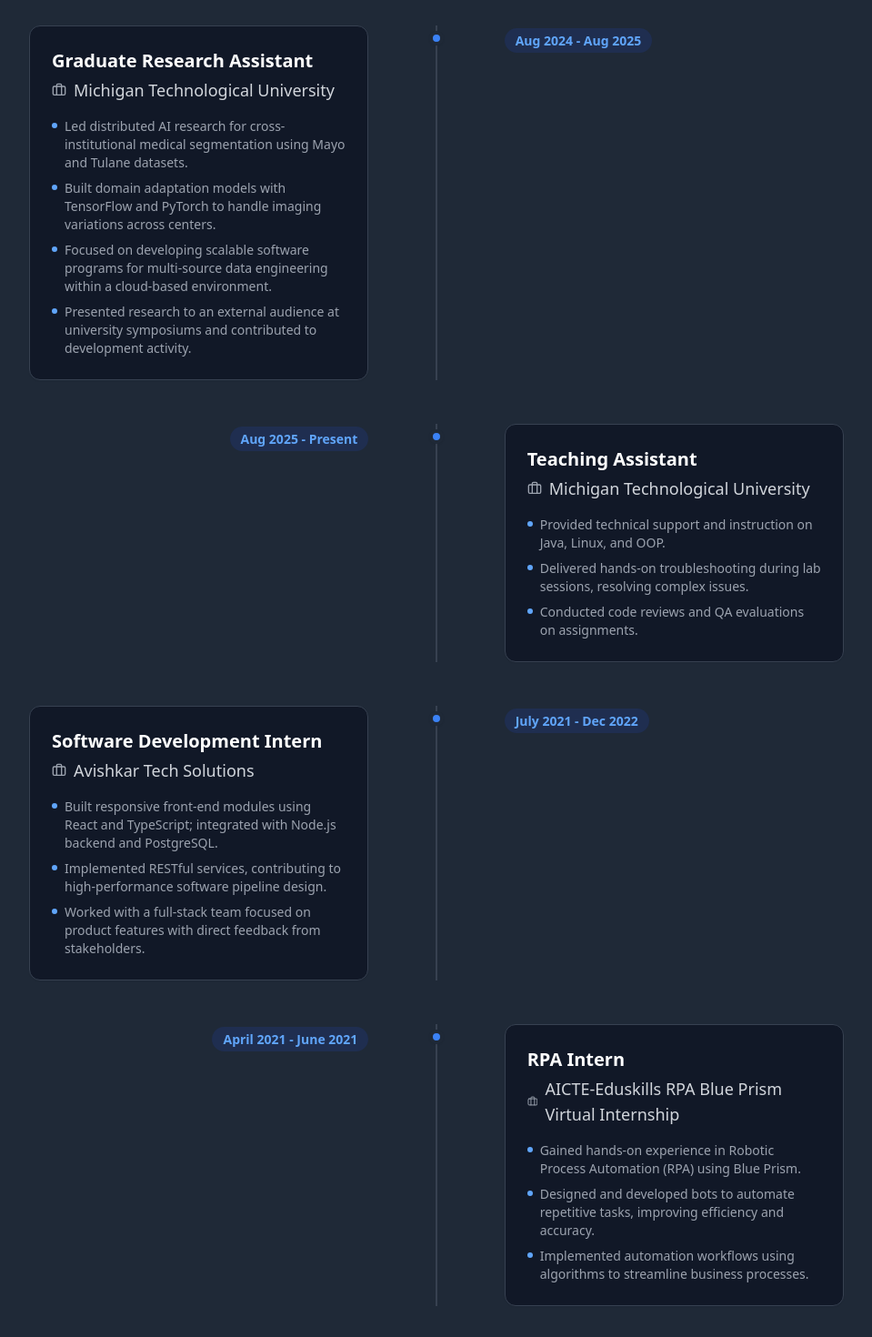
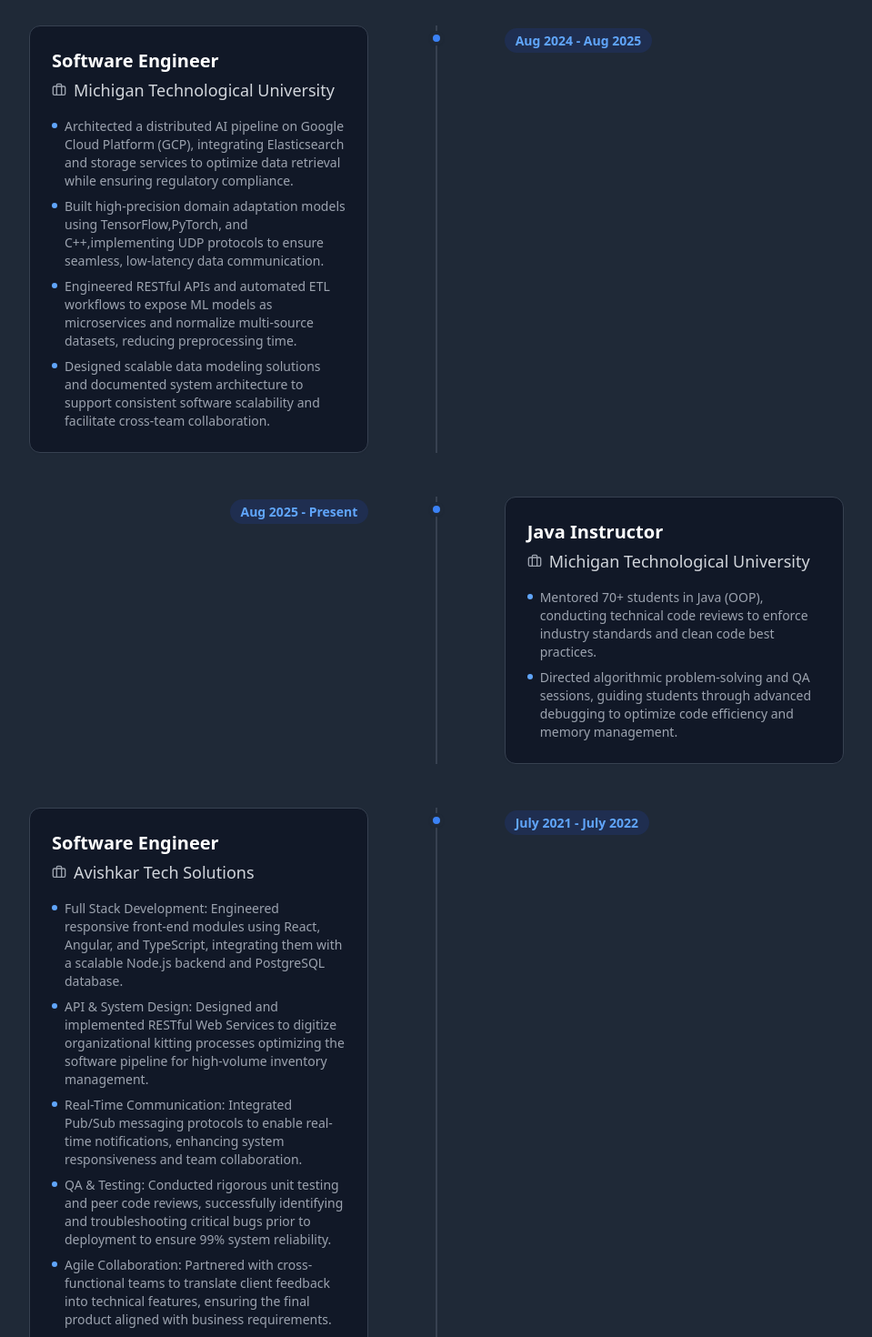
Before and after one commit to VajralaHarika/Harika-s-Website, a React (Create React App) app: page / in a window 1280 px wide. Shown: the part 1660-3130 px from the top of the page at 91% size, without its empty margins (160-1119 px from the left). Built offline with nearby package versions, Linux system fonts and the light colour scheme.

Commit message:
Update Experience section

```diff
--- a/src/sections/About.jsx
+++ b/src/sections/About.jsx
@@ -10,12 +10,7 @@
                     <h2 className="text-3xl md:text-4xl font-bold mb-6 text-gray-900 dark:text-white">About Me</h2>
                     <div className="space-y-4 text-gray-600 dark:text-gray-300 text-lg leading-relaxed">
                         <p>
-                            I am a Full-stack Software Engineer with over 3 years of experience in developing and deploying scalable web applications.
-                            My expertise lies in Python (FastAPI, Flask, Django) and React/TypeScript.
-                        </p>
-                        <p>
-                            I have a strong foundation in building RESTful and GraphQL APIs, implementing secure microservices, and deploying solutions on AWS and Azure.
-                            I am passionate about solving complex backend challenges while delivering intuitive, responsive user interfaces.
+                            A Computer Science graduate student and Software Engineer blending Full Stack Development with Machine Learning expertise. I specialize in building cloud-native backends and distributed AI pipelines using Java, Python, C++, and GCP. Motivated by solving complex system challenges, I am actively looking for full-time opportunities to build scalable software solutions.
                         </p>
                     </div>
                 </div>
--- a/src/sections/Certifications.jsx
+++ b/src/sections/Certifications.jsx
@@ -7,22 +7,22 @@
         {
             title: "AWS Developer Associate",
             issuer: "Amazon Web Services",
-            link: "#"
+            link: "https://drive.google.com/file/d/1YfAujMk5jns1EE5f7GsdAvveOzvJyNAQ/view?usp=sharing"
         },
         {
             title: "J2EE Certification",
             issuer: "Wipro",
-            link: "#"
+            link: ""
         },
         {
             title: "Machine Learning",
             issuer: "Udemy",
-            link: "#"
+            link: "https://drive.google.com/file/d/1m1J0ofaEH2CXeaklRHePtZCEBm_mXWQT/view?usp=sharing"
         },
         {
-            title: "Microsoft Certified Azure Fundamentals",
-            issuer: "Microsoft",
-            link: "#"
+            title: "Multi-Cloud",
+            issuer: "Aviatrix",
+            link: "https://drive.google.com/file/d/18vkjNiQIIe0EMVeL8AIxF_vB5dszKGUt/view?usp=sharing"
         },
         {
             title: "Software Engineering",
--- a/src/sections/Experience.jsx
+++ b/src/sections/Experience.jsx
@@ -5,34 +5,35 @@
 const Experience = () => {
     const experiences = [
         {
-            title: "Graduate Research Assistant",
+            title: "Software Engineer",
             company: "Michigan Technological University",
             period: "Aug 2024 - Aug 2025",
             description: [
-                "Led distributed AI research for cross-institutional medical segmentation using Mayo and Tulane datasets.",
-                "Built domain adaptation models with TensorFlow and PyTorch to handle imaging variations across centers.",
-                "Focused on developing scalable software programs for multi-source data engineering within a cloud-based environment.",
-                "Presented research to an external audience at university symposiums and contributed to development activity."
+                "Architected a distributed AI pipeline on Google Cloud Platform (GCP), integrating Elasticsearch and storage services to optimize data retrieval while ensuring regulatory compliance.",
+                "Built high-precision domain adaptation models using TensorFlow,PyTorch, and C++,implementing UDP protocols to ensure seamless, low-latency data communication.",
+                "Engineered RESTful APIs and automated ETL workflows to expose ML models as microservices and normalize multi-source datasets, reducing preprocessing time.",
+                "Designed scalable data modeling solutions and documented system architecture to support consistent software scalability and facilitate cross-team collaboration."
             ]
         },
         {
-            title: "Teaching Assistant",
+            title: "Java Instructor",
             company: "Michigan Technological University",
             period: "Aug 2025 - Present", // Note: Resume says 2025, keeping as is but might be a typo in resume for 2024 or future date
             description: [
-                "Provided technical support and instruction on Java, Linux, and OOP.",
-                "Delivered hands-on troubleshooting during lab sessions, resolving complex issues.",
-                "Conducted code reviews and QA evaluations on assignments."
+                "Mentored 70+ students in Java (OOP), conducting technical code reviews to enforce industry standards and clean code best practices.",
+                "Directed algorithmic problem-solving and QA sessions, guiding students through advanced debugging to optimize code efficiency and memory management."
             ]
         },
         {
-            title: "Software Development Intern",
+            title: "Software Engineer",
             company: "Avishkar Tech Solutions",
-            period: "July 2021 - Dec 2022",
+            period: "July 2021 - July 2022",
             description: [
-                "Built responsive front-end modules using React and TypeScript; integrated with Node.js backend and PostgreSQL.",
-                "Implemented RESTful services, contributing to high-performance software pipeline design.",
-                "Worked with a full-stack team focused on product features with direct feedback from stakeholders."
+                "Full Stack Development: Engineered responsive front-end modules using React, Angular, and TypeScript, integrating them with a scalable Node.js backend and PostgreSQL database.",
+                "API & System Design: Designed and implemented RESTful Web Services to digitize organizational kitting processes optimizing the software pipeline for high-volume inventory management.",
+                "Real-Time Communication: Integrated Pub/Sub messaging protocols to enable real-time notifications, enhancing system responsiveness and team collaboration.",
+                "QA & Testing: Conducted rigorous unit testing and peer code reviews, successfully identifying and troubleshooting critical bugs prior to deployment to ensure 99% system reliability.",
+                "Agile Collaboration: Partnered with cross-functional teams to translate client feedback into technical features, ensuring the final product aligned with business requirements."
             ]
         },
         {
@@ -40,9 +41,9 @@
             company: "AICTE-Eduskills RPA Blue Prism Virtual Internship",
             period: "April 2021 - June 2021",
             description: [
-                "Gained hands-on experience in Robotic Process Automation (RPA) using Blue Prism.",
-                "Designed and developed bots to automate repetitive tasks, improving efficiency and accuracy.",
-                "Implemented automation workflows using algorithms to streamline business processes."
+                "RPA Development: Engineered Robotic Process Automation (RPA) solutions using Blue Prism to automate repetitive workflows, significantly reducing operational errors and processing time.",
+                "Bot Lifecycle Management: Led the end-to-end development of bots—from process analysis and configuration to rigorous testing and deployment—ensuring high reliability and scalability.",
+                "Compliance & Optimization: Focused on process industrialization, ensuring all automation scripts adhered to strict data privacy regulations and configuration management standards."
             ]
         }
     ];
```
